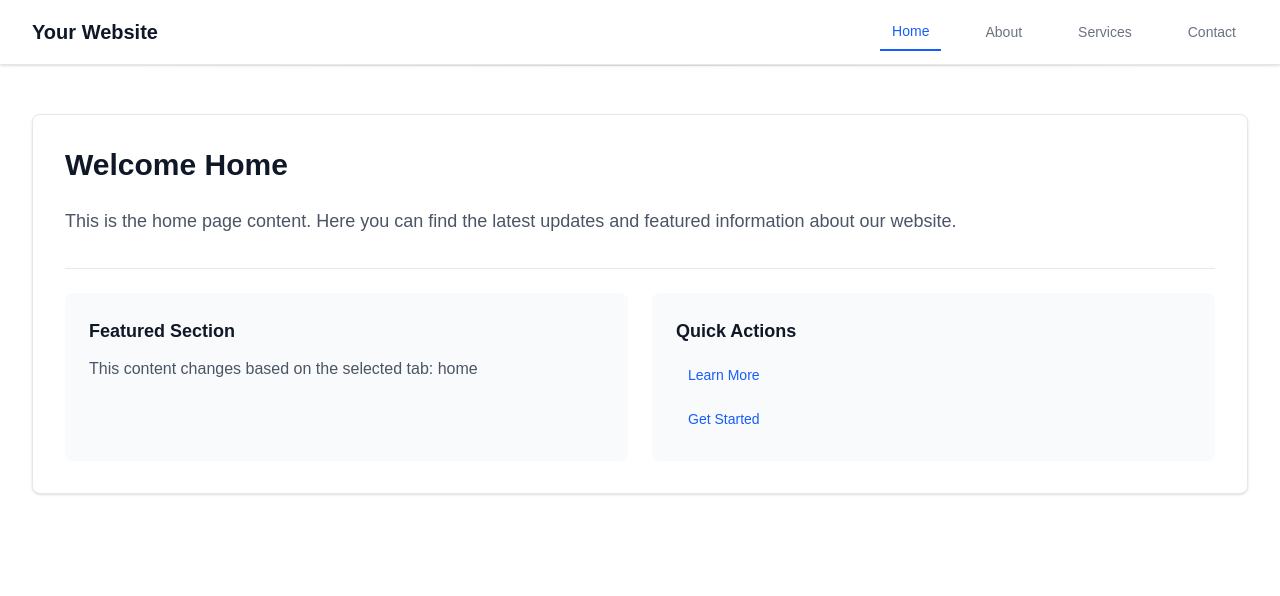
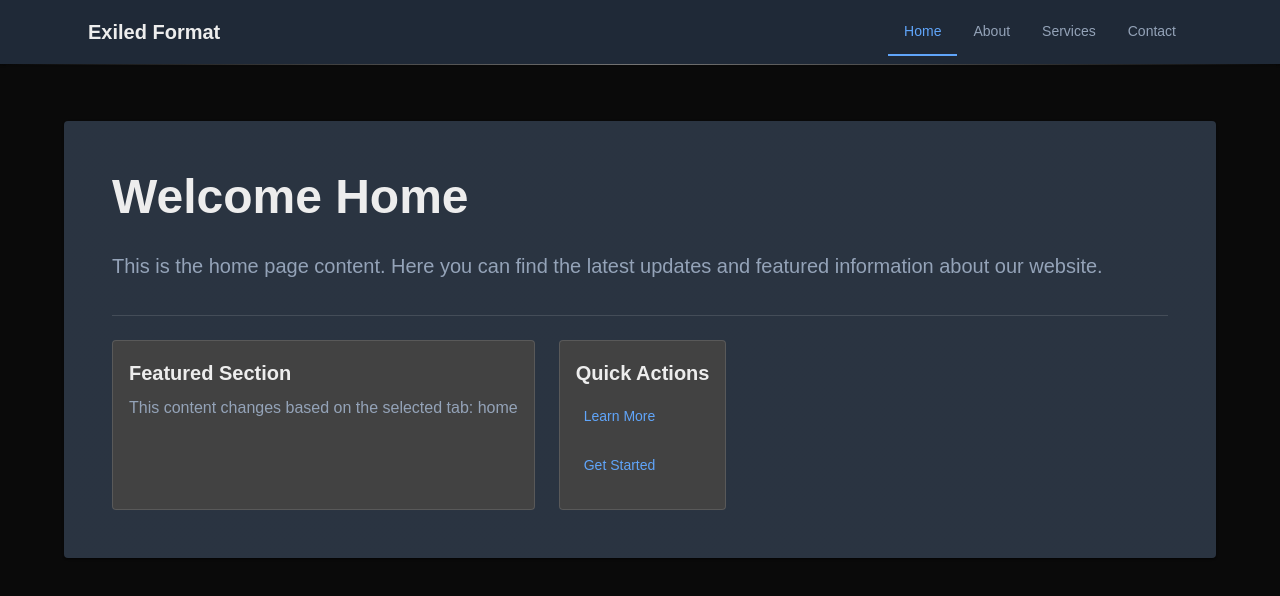
Before and after one commit to simonebortolai/kitchen-format-website, a Next.js app: page / in a window 1280 px wide. Shown: the top 596 px of the page. Built offline with nearby package versions, Linux system fonts and the light colour scheme.

Commit message:
first version

```diff
--- /dev/null
+++ b/app/ClientThemeProvider.js
@@ -0,0 +1,14 @@
+'use client';
+
+import { ThemeProvider } from '@mui/material/styles';
+import CssBaseline from '@mui/material/CssBaseline';
+import { darkTheme } from './theme';
+
+export default function ClientThemeProvider({ children }) {
+  return (
+    <ThemeProvider theme={darkTheme}>
+      <CssBaseline />
+      {children}
+    </ThemeProvider>
+  );
+}
--- a/app/layout.js
+++ b/app/layout.js
@@ -1,5 +1,6 @@
 import { Geist, Geist_Mono } from "next/font/google";
 import "./globals.css";
+import ClientThemeProvider from "./ClientThemeProvider";
 
 const geistSans = Geist({
   variable: "--font-geist-sans",
@@ -22,7 +23,9 @@ export default function RootLayout({ children }) {
       <body
         className={`${geistSans.variable} ${geistMono.variable} antialiased`}
       >
-        {children}
+        <ClientThemeProvider>
+          {children}
+        </ClientThemeProvider>
       </body>
     </html>
   );
--- a/app/page.js
+++ b/app/page.js
@@ -1,6 +1,43 @@
 "use client";
 
 import { useState } from "react";
+import {
+  AppBar,
+  Toolbar,
+  Typography,
+  Tabs,
+  Tab,
+  Container,
+  Paper,
+  Box,
+  Grid,
+  Card,
+  CardContent,
+  Button,
+  Divider,
+} from "@mui/material";
+import { styled } from "@mui/material/styles";
+
+const StyledAppBar = styled(AppBar)(({ theme }) => ({
+  backgroundColor: theme.palette.background.paper,
+  color: theme.palette.text.primary,
+  boxShadow: theme.palette.mode === 'dark'
+    ? '0 1px 3px 0 rgb(0 0 0 / 0.3), 0 1px 2px -1px rgb(0 0 0 / 0.3)'
+    : '0 1px 3px 0 rgb(0 0 0 / 0.1), 0 1px 2px -1px rgb(0 0 0 / 0.1)',
+}));
+
+const StyledDivider = styled(Box)(({ theme }) => ({
+  height: '1px',
+  background: theme.palette.mode === 'dark'
+    ? `linear-gradient(to right, transparent, ${theme.palette.grey[600]}, transparent)`
+    : `linear-gradient(to right, transparent, ${theme.palette.grey[300]}, transparent)`,
+  margin: 0,
+}));
+
+const ContentCard = styled(Card)(({ theme }) => ({
+  marginTop: theme.spacing(3),
+  padding: theme.spacing(2),
+}));
 
 const tabs = [
   { id: "home", label: "Home" },
@@ -29,81 +66,155 @@ const tabContent = {
 };
 
 export default function Home() {
-  const [activeTab, setActiveTab] = useState("home");
+  const [activeTab, setActiveTab] = useState(0);
+
+  const handleTabChange = (event, newValue) => {
+    setActiveTab(newValue);
+  };
+
+  const currentTabKey = tabs[activeTab].id;
 
   return (
-    <div className="min-h-screen bg-background text-foreground">
+    <Box sx={{ minHeight: "100vh" }}>
       {/* Header */}
-      <header className="bg-white dark:bg-gray-900 shadow-sm border-b border-gray-200 dark:border-gray-700">
-        <div className="max-w-7xl mx-auto px-4 sm:px-6 lg:px-8">
-          <div className="flex justify-between items-center h-16">
-            <div className="flex-shrink-0">
-              <h1 className="text-xl font-bold text-gray-900 dark:text-white">
-                Your Website
-              </h1>
-            </div>
+      <StyledAppBar position="static" elevation={0}>
+        <Container maxWidth="lg">
+          <Toolbar sx={{ justifyContent: "space-between", px: 0 }}>
+            <Typography
+              variant="h6"
+              component="h1"
+              sx={{ fontWeight: "bold" }}
+            >
+              Exiled Format
+            </Typography>
 
             {/* Navigation Tabs */}
-            <nav className="flex space-x-8">
-              {tabs.map((tab) => (
-                <button
+            <Tabs
+              value={activeTab}
+              onChange={handleTabChange}
+              textColor="primary"
+              indicatorColor="primary"
+            >
+              {tabs.map((tab, index) => (
+                <Tab
                   key={tab.id}
-                  onClick={() => setActiveTab(tab.id)}
-                  className={`px-3 py-2 text-sm font-medium transition-colors duration-200 ${
-                    activeTab === tab.id
-                      ? "text-blue-600 dark:text-blue-400 border-b-2 border-blue-600 dark:border-blue-400"
-                      : "text-gray-500 dark:text-gray-300 hover:text-gray-700 dark:hover:text-gray-100"
-                  }`}
-                >
-                  {tab.label}
-                </button>
+                  label={tab.label}
+                  sx={{ minWidth: "auto", px: 2 }}
+                />
               ))}
-            </nav>
-          </div>
-        </div>
-      </header>
+            </Tabs>
+          </Toolbar>
+        </Container>
+      </StyledAppBar>
 
       {/* Divider */}
-      <div className="h-px bg-gradient-to-r from-transparent via-gray-300 dark:via-gray-600 to-transparent"></div>
+      <StyledDivider />
 
       {/* Content */}
-      <main className="max-w-7xl mx-auto px-4 sm:px-6 lg:px-8 py-12">
-        <div className="bg-white dark:bg-gray-800 rounded-lg shadow-sm border border-gray-200 dark:border-gray-700 p-8">
-          <h2 className="text-3xl font-bold text-gray-900 dark:text-white mb-6">
-            {tabContent[activeTab].title}
-          </h2>
-          <p className="text-lg text-gray-600 dark:text-gray-300 leading-relaxed">
-            {tabContent[activeTab].content}
-          </p>
+      <Container maxWidth="lg" sx={{ py: 4 }}>
+        <ContentCard elevation={1}>
+          <CardContent sx={{ p: 4, "&:last-child": { pb: 4 } }}>
+            <Typography
+              variant="h3"
+              component="h2"
+              gutterBottom
+              sx={{ mb: 3 }}
+            >
+              {tabContent[currentTabKey].title}
+            </Typography>
 
-          {/* Additional content area */}
-          <div className="mt-8 pt-6 border-t border-gray-200 dark:border-gray-600">
-            <div className="grid grid-cols-1 md:grid-cols-2 gap-6">
-              <div className="p-6 bg-gray-50 dark:bg-gray-700 rounded-lg">
-                <h3 className="text-lg font-semibold text-gray-900 dark:text-white mb-3">
-                  Featured Section
-                </h3>
-                <p className="text-gray-600 dark:text-gray-300">
-                  This content changes based on the selected tab: {activeTab}
-                </p>
-              </div>
-              <div className="p-6 bg-gray-50 dark:bg-gray-700 rounded-lg">
-                <h3 className="text-lg font-semibold text-gray-900 dark:text-white mb-3">
-                  Quick Actions
-                </h3>
-                <div className="space-y-2">
-                  <button className="w-full text-left px-3 py-2 text-sm text-blue-600 dark:text-blue-400 hover:bg-blue-50 dark:hover:bg-blue-900/20 rounded">
-                    Learn More
-                  </button>
-                  <button className="w-full text-left px-3 py-2 text-sm text-blue-600 dark:text-blue-400 hover:bg-blue-50 dark:hover:bg-blue-900/20 rounded">
-                    Get Started
-                  </button>
-                </div>
-              </div>
-            </div>
-          </div>
-        </div>
-      </main>
-    </div>
+            <Typography
+              variant="h6"
+              color="text.secondary"
+              sx={{ lineHeight: 1.7, mb: 4 }}
+            >
+              {tabContent[currentTabKey].content}
+            </Typography>
+
+            {/* Additional content area */}
+            <Divider sx={{ my: 3 }} />
+
+            <Grid container spacing={3}>
+              <Grid item xs={12} md={6}>
+                <Card
+                  variant="outlined"
+                  sx={{
+                    backgroundColor: (theme) => theme.palette.mode === 'dark' ? 'grey.800' : 'grey.50',
+                    height: "100%",
+                  }}
+                >
+                  <CardContent>
+                    <Typography
+                      variant="h6"
+                      component="h3"
+                      gutterBottom
+                      sx={{ fontWeight: 600 }}
+                    >
+                      Featured Section
+                    </Typography>
+                    <Typography variant="body1" color="text.secondary">
+                      This content changes based on the selected tab: {currentTabKey}
+                    </Typography>
+                  </CardContent>
+                </Card>
+              </Grid>
+
+              <Grid item xs={12} md={6}>
+                <Card
+                  variant="outlined"
+                  sx={{
+                    backgroundColor: (theme) => theme.palette.mode === 'dark' ? 'grey.800' : 'grey.50',
+                    height: "100%",
+                  }}
+                >
+                  <CardContent>
+                    <Typography
+                      variant="h6"
+                      component="h3"
+                      gutterBottom
+                      sx={{ fontWeight: 600 }}
+                    >
+                      Quick Actions
+                    </Typography>
+                    <Box sx={{ display: "flex", flexDirection: "column", gap: 1 }}>
+                      <Button
+                        variant="text"
+                        color="primary"
+                        sx={{
+                          justifyContent: "flex-start",
+                          py: 1,
+                          '&:hover': {
+                            backgroundColor: (theme) => theme.palette.mode === 'dark'
+                              ? 'rgba(96, 165, 250, 0.1)'
+                              : 'rgba(37, 99, 235, 0.04)'
+                          }
+                        }}
+                      >
+                        Learn More
+                      </Button>
+                      <Button
+                        variant="text"
+                        color="primary"
+                        sx={{
+                          justifyContent: "flex-start",
+                          py: 1,
+                          '&:hover': {
+                            backgroundColor: (theme) => theme.palette.mode === 'dark'
+                              ? 'rgba(96, 165, 250, 0.1)'
+                              : 'rgba(37, 99, 235, 0.04)'
+                          }
+                        }}
+                      >
+                        Get Started
+                      </Button>
+                    </Box>
+                  </CardContent>
+                </Card>
+              </Grid>
+            </Grid>
+          </CardContent>
+        </ContentCard>
+      </Container>
+    </Box>
   );
 }
--- /dev/null
+++ b/app/theme.js
@@ -0,0 +1,101 @@
+'use client';
+
+import { createTheme } from '@mui/material/styles';
+
+export const theme = createTheme({
+  palette: {
+    mode: 'light',
+    primary: {
+      main: '#2563eb',
+    },
+    secondary: {
+      main: '#64748b',
+    },
+    background: {
+      default: '#ffffff',
+      paper: '#ffffff',
+    },
+    text: {
+      primary: '#171717',
+      secondary: '#64748b',
+    },
+  },
+  typography: {
+    fontFamily: '"Arial", "Helvetica", sans-serif',
+    h1: {
+      fontWeight: 'bold',
+    },
+    h2: {
+      fontWeight: 'bold',
+    },
+    h3: {
+      fontWeight: 600,
+    },
+  },
+  components: {
+    MuiTab: {
+      styleOverrides: {
+        root: {
+          textTransform: 'none',
+          fontWeight: 500,
+        },
+      },
+    },
+    MuiButton: {
+      styleOverrides: {
+        root: {
+          textTransform: 'none',
+        },
+      },
+    },
+  },
+});
+
+export const darkTheme = createTheme({
+  palette: {
+    mode: 'dark',
+    primary: {
+      main: '#60a5fa',
+    },
+    secondary: {
+      main: '#94a3b8',
+    },
+    background: {
+      default: '#0a0a0a',
+      paper: '#1f2937',
+    },
+    text: {
+      primary: '#ededed',
+      secondary: '#94a3b8',
+    },
+  },
+  typography: {
+    fontFamily: '"Arial", "Helvetica", sans-serif',
+    h1: {
+      fontWeight: 'bold',
+    },
+    h2: {
+      fontWeight: 'bold',
+    },
+    h3: {
+      fontWeight: 600,
+    },
+  },
+  components: {
+    MuiTab: {
+      styleOverrides: {
+        root: {
+          textTransform: 'none',
+          fontWeight: 500,
+        },
+      },
+    },
+    MuiButton: {
+      styleOverrides: {
+        root: {
+          textTransform: 'none',
+        },
+      },
+    },
+  },
+});
```
Also changed, not shown: package.json (+8 -4 lines), 1 other file (tests, documents, lock files or other folders).
